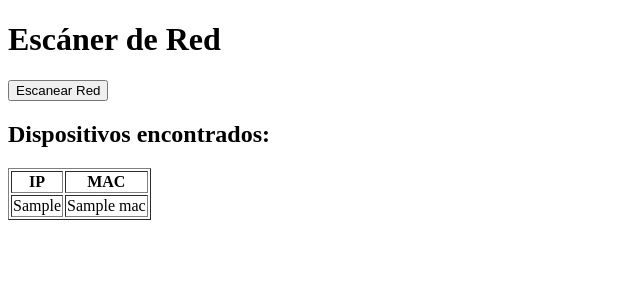
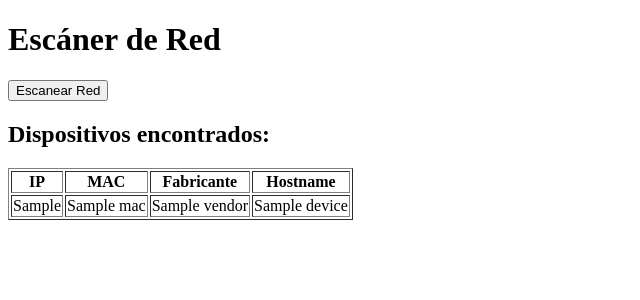
Before and after one commit to diarboledac/Psle2025, a Flask app: template Network-scaner/web/templates/index.html in a window 1280 px wide. Shown: the top 300 px of the page, without its empty margins (0-640 px from the left). Run offline with Flask 3, Linux system fonts and the light colour scheme; the template is opened without the code that fills it: most values are stand-ins (such as "Sample title", 1, 10 or a date in 2020).

Commit message:
Update index.html

```diff
--- a/Network-scaner/web/templates/index.html
+++ b/Network-scaner/web/templates/index.html
@@ -16,11 +16,15 @@
             <tr>
                 <th>IP</th>
                 <th>MAC</th>
+                <th>Fabricante</th>
+                <th>Hostname</th>
             </tr>
             {% for device in devices %}
             <tr>
                 <td>{{ device.ip }}</td>
                 <td>{{ device.mac }}</td>
+                <td>{{ device.vendor }}</td>
+                <td>{{ device.hostname }}</td>
             </tr>
             {% endfor %}
         </table>
```
